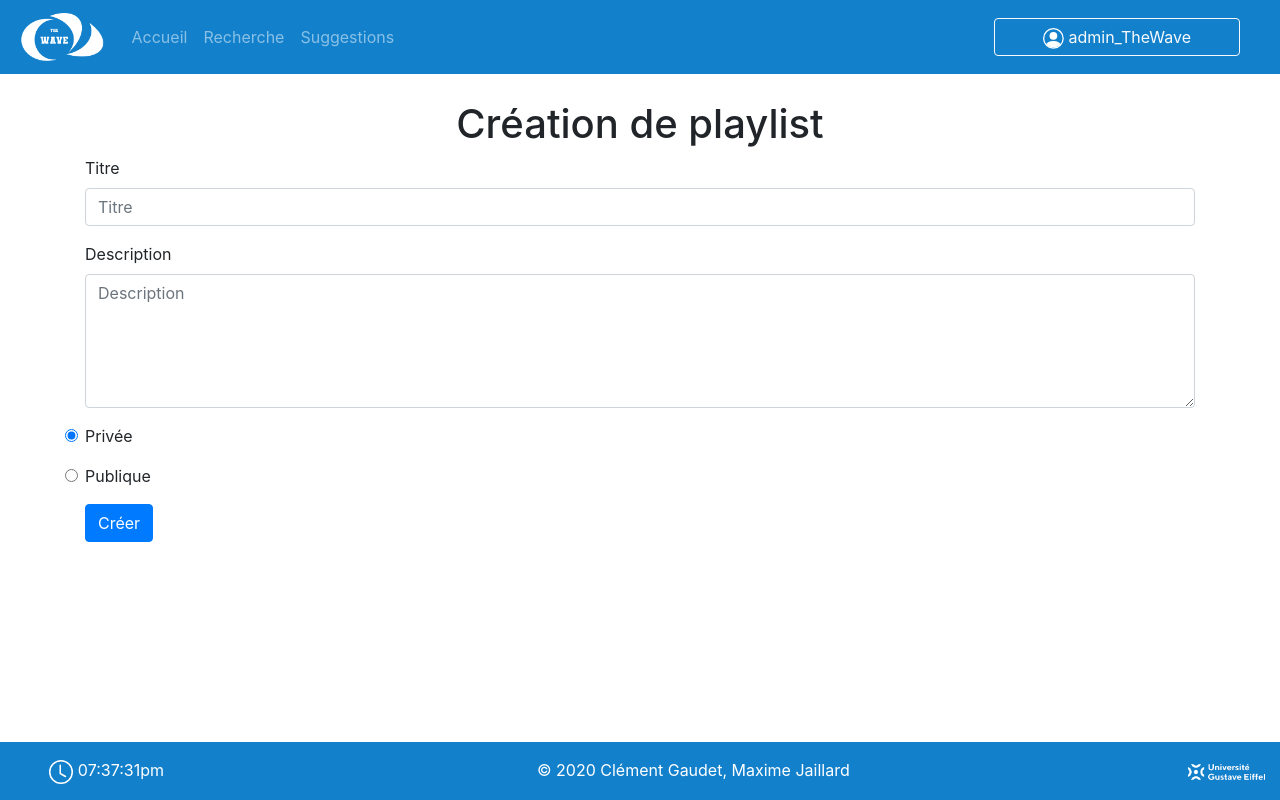
After one commit to BananaSplit2/TheWave, a PHP site: page /creeplaylistform.php in a window 1280 px wide. The commit adds this page. Run offline with PHP 8.4, Linux system fonts and the light colour scheme; a user stored in the database is signed in; some libraries are stand-ins or nearby versions.

Commit message:
ajoute création de playlist

```diff
--- /dev/null
+++ b/Etape_3/creeplaylistform.php
@@ -0,0 +1,41 @@
+<?php
+session_start();
+session_regenerate_id();
+require("inc/checkauth.inc.php");
+require("inc/connexiondb.inc.php");
+require("inc/header.inc.php");
+?>
+
+    <main class="container">
+        <div class="row">
+            <div class="col text-center">
+                <h1>Création de playlist</h1>
+            </div>
+        </div>
+        <div clas="row">
+            <form method="post" action="creeplaylist.php">
+                <div class="form-group">
+                    <label for="titre">Titre</label>
+                    <input type="text" maxlength="50" class="form-control" name="titre" id="titre" placeholder="Titre">
+                </div>
+                <div class="form-group">
+                    <label for="desc">Description</label>
+                    <textarea class="form-control" name="desc" id="desc" placeholder="Description" rows="5"></textarea>
+                </div>
+                <div class="form-group">
+                    <input class="form-check-input" type="radio" name="prive" id="priveoui" value="true" checked>
+                    <label class="form-check-label" for="priveoui">Privée</label>
+                </div>
+                <div class="form-group">
+                    <input class="form-check-input" type="radio" name="prive" id="privenon" value="false">
+                    <label class="form-check-label" for="priveoui">Publique</label>
+                </div>
+                <button type="submit" class="btn btn-primary">Créer</button>
+            </form>
+        </div>
+
+    </main>
+
+<?php
+require("inc/footer.inc.php");
+?>
--- a/Etape_3/profil.php
+++ b/Etape_3/profil.php
@@ -153,7 +153,10 @@ $following = $followingquery->fetchColumn();
             </table>
         </div>
     </div>
-    <div class="row py-4">
+    <div class="row py-2">
+        <a href="creeplaylistform.php" class="btn btn-primary">Créer une playlist</a>
+    </div>
+    <div class="row py-2">
         <div class="col">
             <a href="logout.php" class="btn btn-danger">Se déconnecter</a>
         </div>
```
Also changed, not shown: Etape_3/creeplaylist.php (added, +48 -0 lines).
